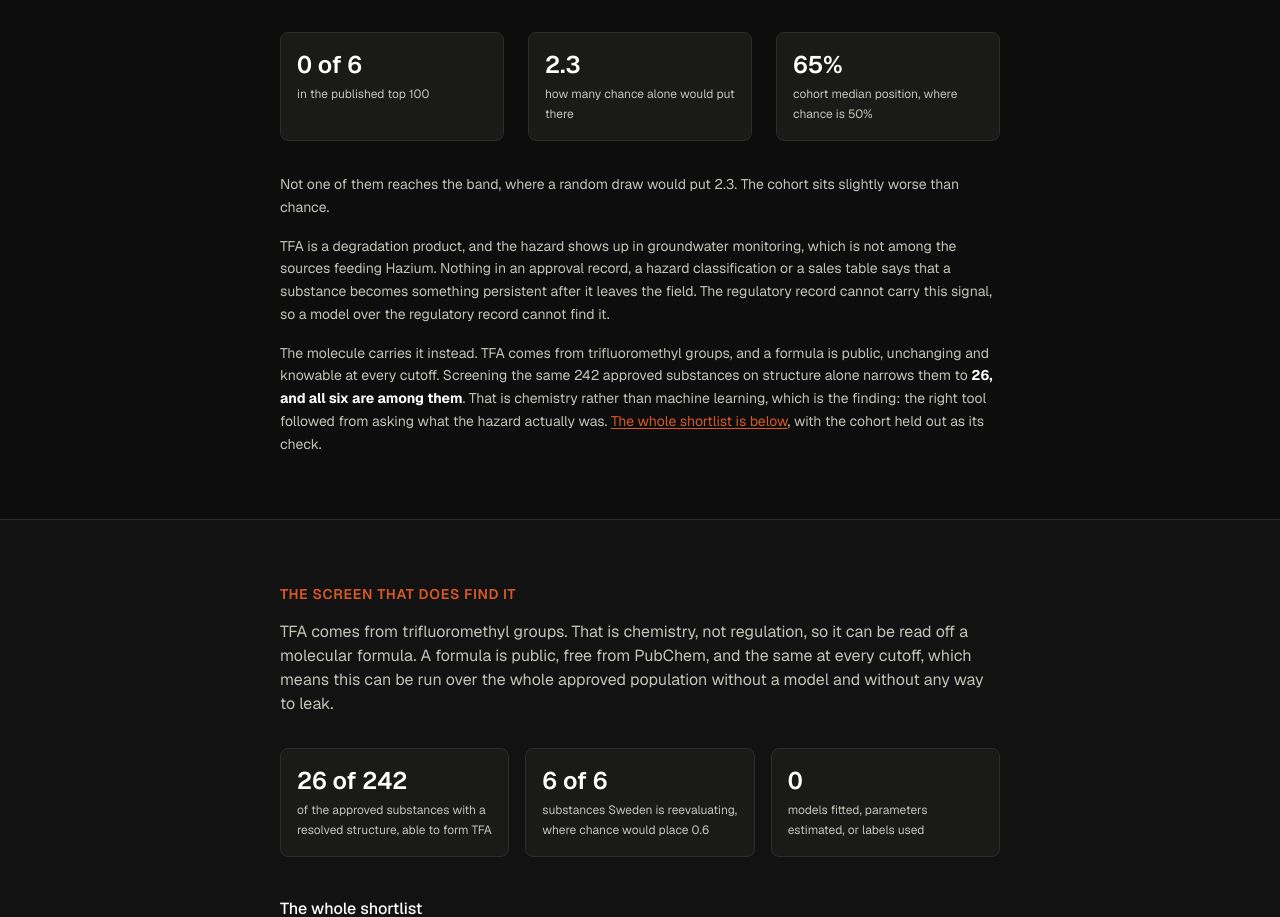
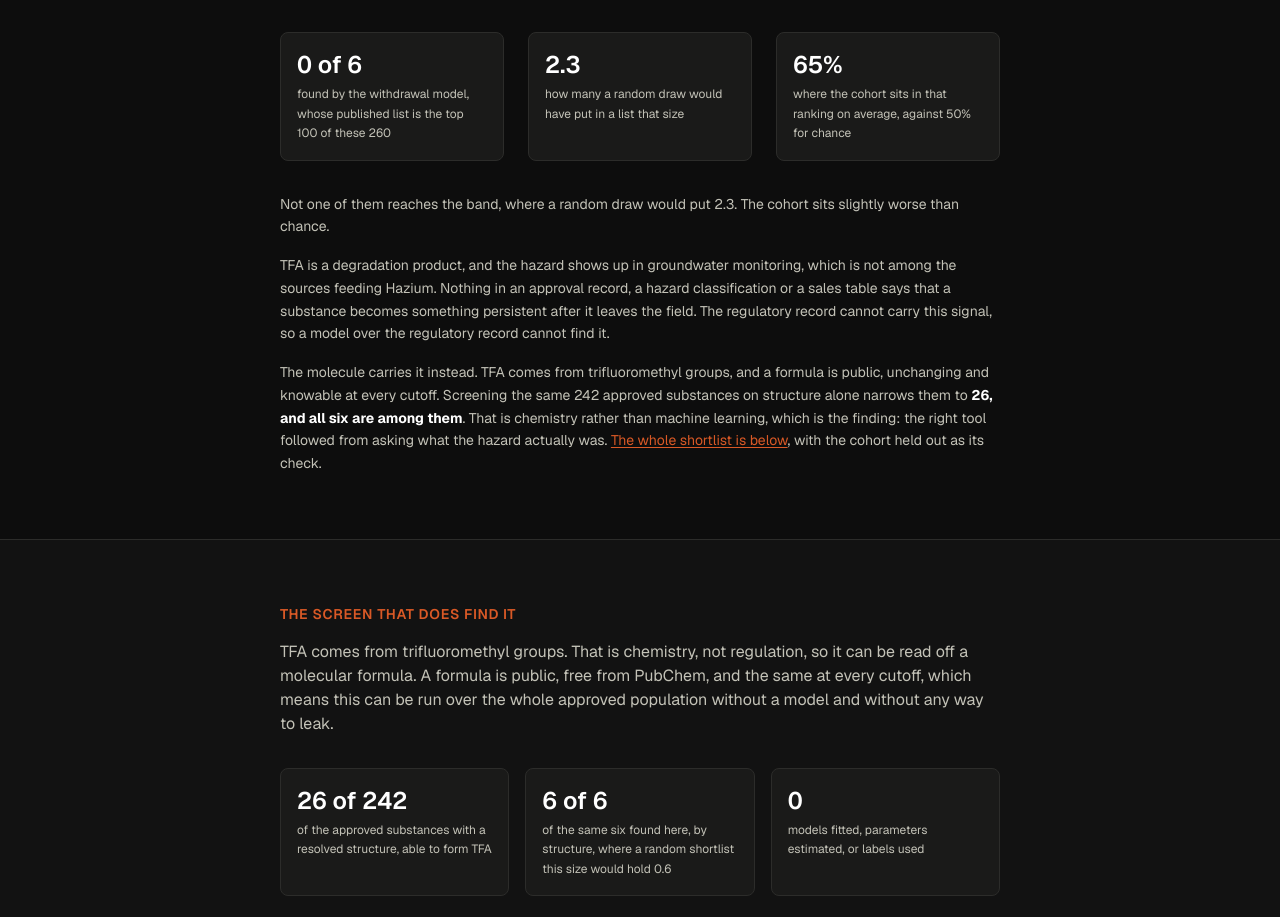
Before and after one commit to MartinBlomqvistDev/hazium, a Next.js app in the folder web/: page /watchlist in a window 1280 px wide. Shown: the part 2999-3916 px from the top of the page. Built offline with nearby package versions, Linux system fonts and the light colour scheme.

Commit message:
fix: say which list each 6-of-6 figure belongs to

```diff
--- a/web/components/AnchorCase.tsx
+++ b/web/components/AnchorCase.tsx
@@ -86,15 +86,15 @@ export default function AnchorCase({
         <div className="mt-8 grid grid-cols-1 gap-6 sm:grid-cols-3">
           <Stat
             value={`${cohort.hits_in_top_k} of ${cohort.size}`}
-            label={`in the published top ${cohort.top_k}`}
+            label={`found by the withdrawal model, whose published list is the top ${cohort.top_k} of these ${cohort.population}`}
           />
           <Stat
             value={cohort.expected_in_top_k.toFixed(1)}
-            label="how many chance alone would put there"
+            label={`how many a random draw would have put in a list that size`}
           />
           <Stat
             value={`${Math.round(cohort.median_percentile * 100)}%`}
-            label="cohort median position, where chance is 50%"
+            label="where the cohort sits in that ranking on average, against 50% for chance"
           />
         </div>
 
--- a/web/components/PrecursorScreen.tsx
+++ b/web/components/PrecursorScreen.tsx
@@ -42,7 +42,7 @@ export default function PrecursorScreen({ data }: { data: TfaScreenData }) {
           />
           <Stat
             value={`${data.kemi_found} of ${data.kemi_total}`}
-            label={`substances Sweden is reevaluating, where chance would place ${data.expected_by_chance.toFixed(1)}`}
+            label={`of the same six found here, by structure, where a random shortlist this size would hold ${data.expected_by_chance.toFixed(1)}`}
           />
           <Stat value="0" label="models fitted, parameters estimated, or labels used" />
         </div>
```
